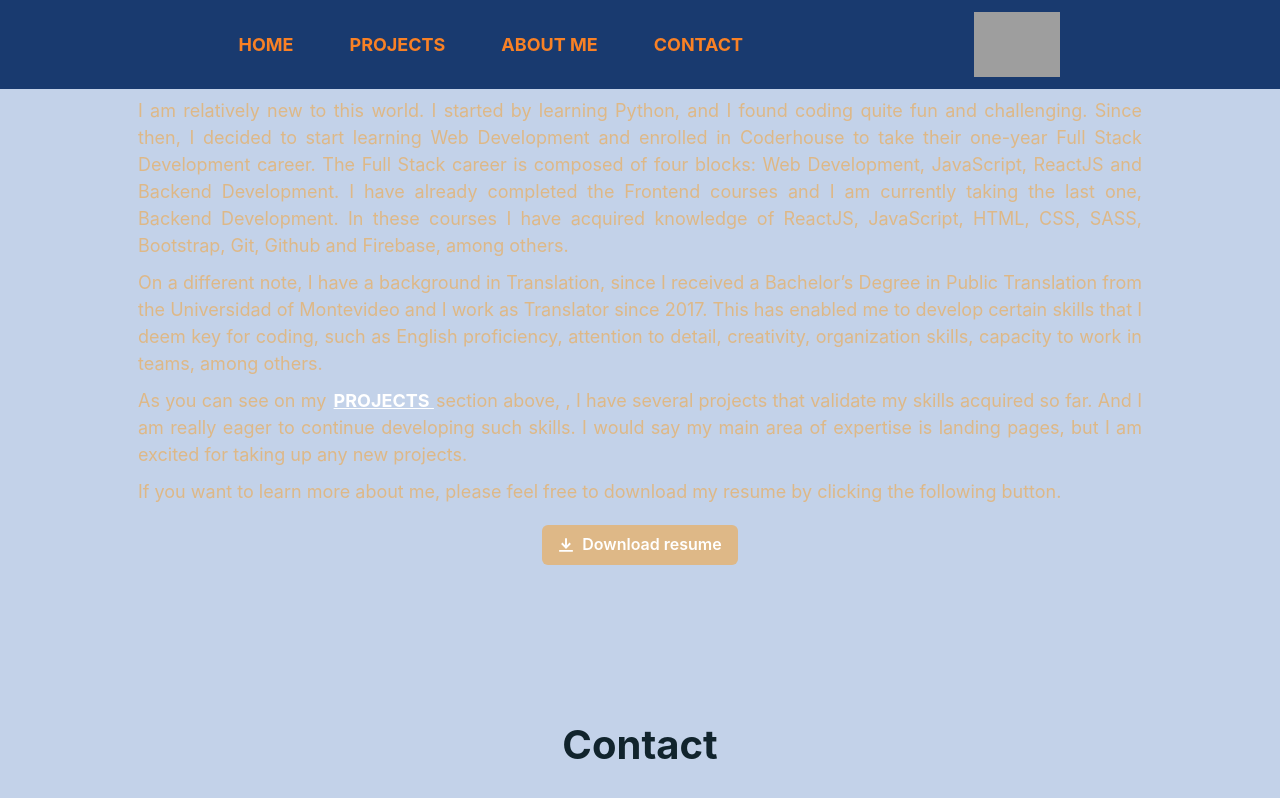
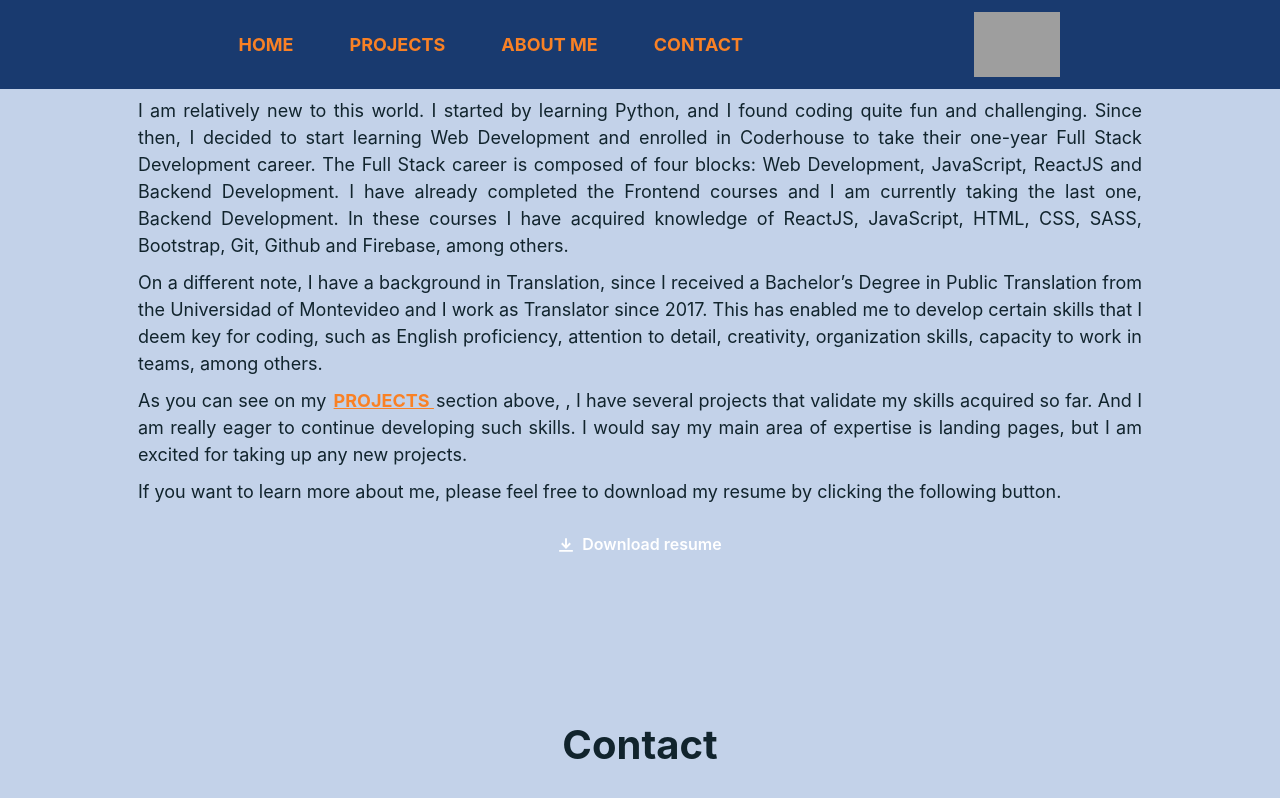
Before and after one commit to ManuelSanson/ManuelSanson-ProjectsPortfolio, a React (Create React App) app: page / in a window 1280 px wide. In both pictures the pointer is over the link 383 px from the left and 2100 px from the top of the page. Shown: the part 1700-2498 px from the top of the page. Built offline with nearby package versions, Linux system fonts and the light colour scheme; grey boxes are pictures that could not be loaded.

Commit message:
change of colors

```diff
--- a/src/components/AboutMe/AboutMe.css
+++ b/src/components/AboutMe/AboutMe.css
@@ -3,7 +3,7 @@
 }
 
 .sectionParagraph {
-    color: burlywood;
+    color: #11242d;
     font-size: 18px;
     text-align: justify;
     margin: 10px;
@@ -19,24 +19,28 @@
     text-decoration: none;
 }
 
-.projectsLink:hover {
-    color: white;
+.css-spn4bz:hover, .css-spn4bz[data-hover] {
     text-decoration: none;
 }
 
-.downloadResumeButton {
-    background: burlywood;
-    color: #0a0a3b;
+.chakra-link:hover {
+    color: #f98125;
+    text-decoration: none;
 }
 
-.downloadResumeButton:hover{
+.downloadButton:hover{
     opacity: 0.7;
-    color: #0a0a3b;
 }
 
 @media screen and (max-width: 375px) {
     .sectionParagraph {
         font-size: 16px;
+    }
+    .aboutMeSection .buttonsContainer {
+        flex-direction: column;
+    }
+    .downloadButton {
+        margin: 10px;
     }
 }
 
```
